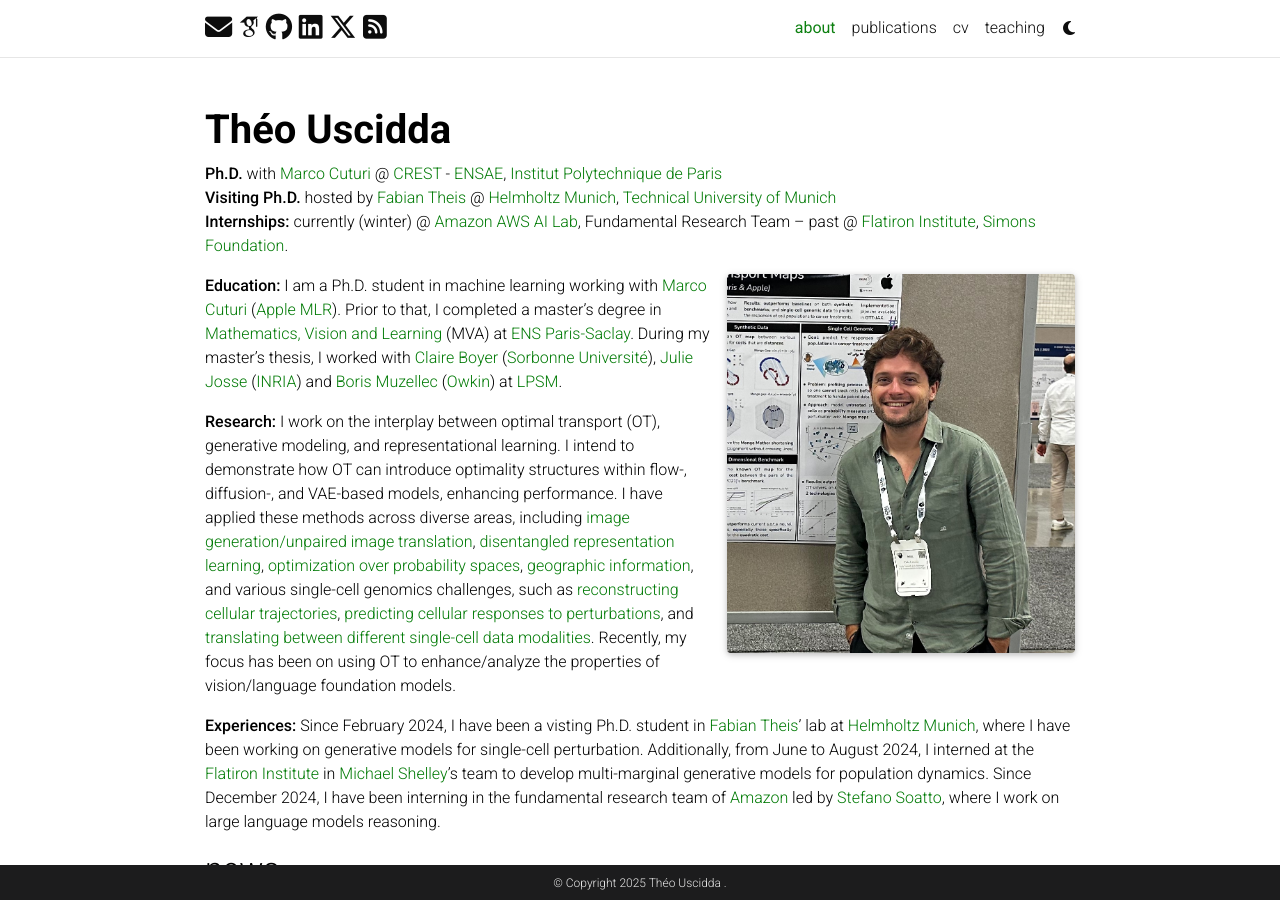
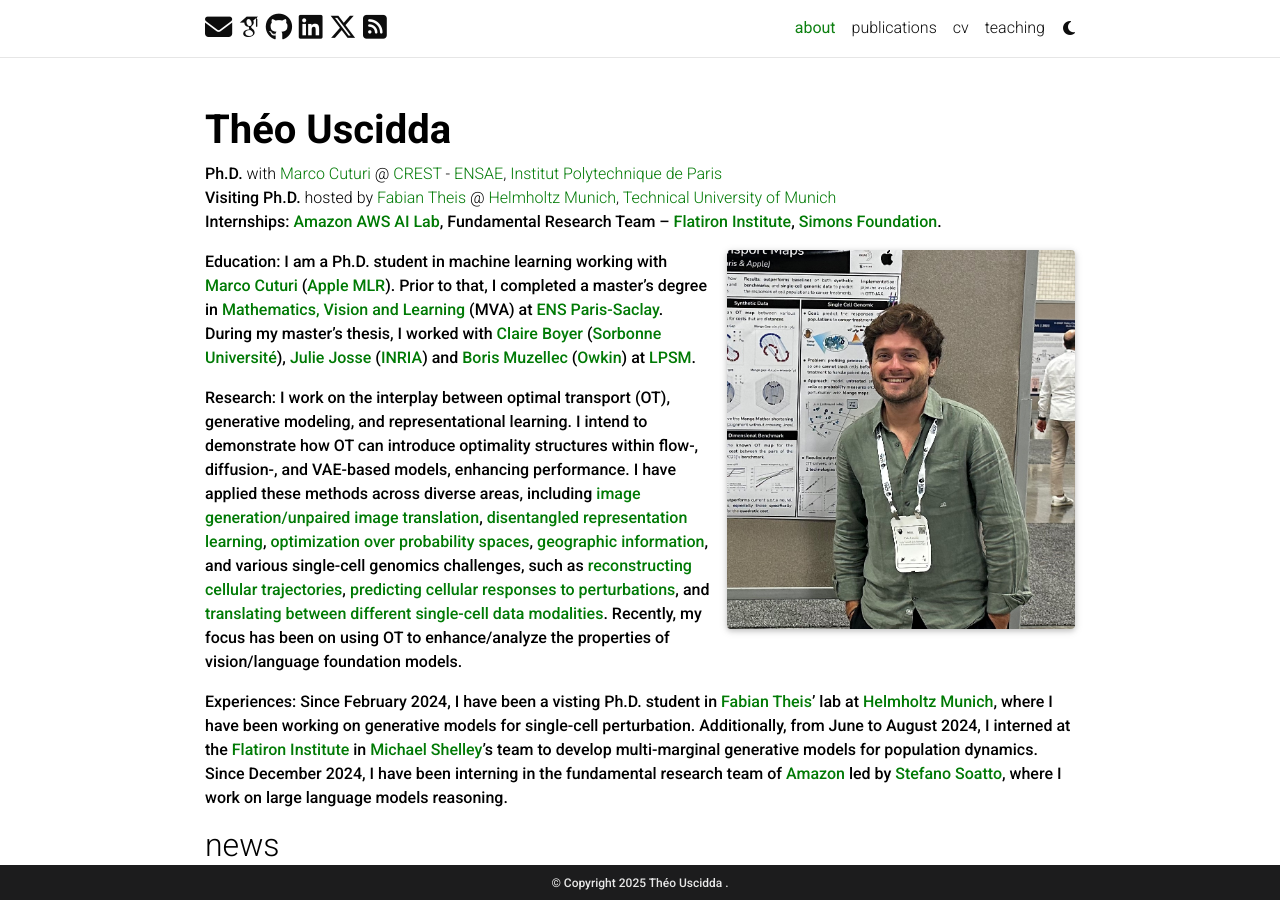
Before and after one commit to theouscidda6/theouscidda6.github.io, a Jekyll site: the page built from _pages/about.md, in a window 1280 px wide and 900 px high. Built offline with Jekyll 4.4.1, drawn with Linux system fonts in a browser that asks for light colours; full-size pictures stand in for the smaller copies a plugin makes; some web fonts are replaced; comment, search, counter and statistics services are not loaded; a style sheet for code colours, icons or effects is not loaded.

```diff
--- a/_pages/about.md
+++ b/_pages/about.md
@@ -5,7 +5,7 @@
 subtitle: |+
   <strong>Ph.D.</strong> with <a href="https://marcocuturi.net/">Marco Cuturi</a> @ <a href="https://crest.science/">CREST</a> - <a href="https://www.ensae.fr/">ENSAE</a>, <a href="https://www.ip-paris.fr/">Institut Polytechnique de Paris</a> <br>
   <strong>Visiting Ph.D.</strong> hosted by <a href="https://www.helmholtz-munich.de/en/icb/pi/fabian-theis">Fabian Theis</a> @ <a href="https://www.helmholtz-munich.de/en/icb/pi/fabian-theis">Helmholtz Munich</a>, <a href="https://www.tum.de/en/">Technical University of Munich</a> <br>
-  <strong>Internships:</strong> currently (winter) @ <a href="https://www.amazon.science/"> Amazon AWS AI Lab</a>, Fundamental Research Team – past @ <a href="https://www.simonsfoundation.org/flatiron/">Flatiron Institute</a>, <a href="https://www.simonsfoundation.org/">Simons Foundation</a>.
+  <strong>Internships: <a href="https://www.amazon.science/"> Amazon AWS AI Lab</a>, Fundamental Research Team – <a href="https://www.simonsfoundation.org/flatiron/">Flatiron Institute</a>, <a href="https://www.simonsfoundation.org/">Simons Foundation</a>.
 
 profile:
   # align: left
```
